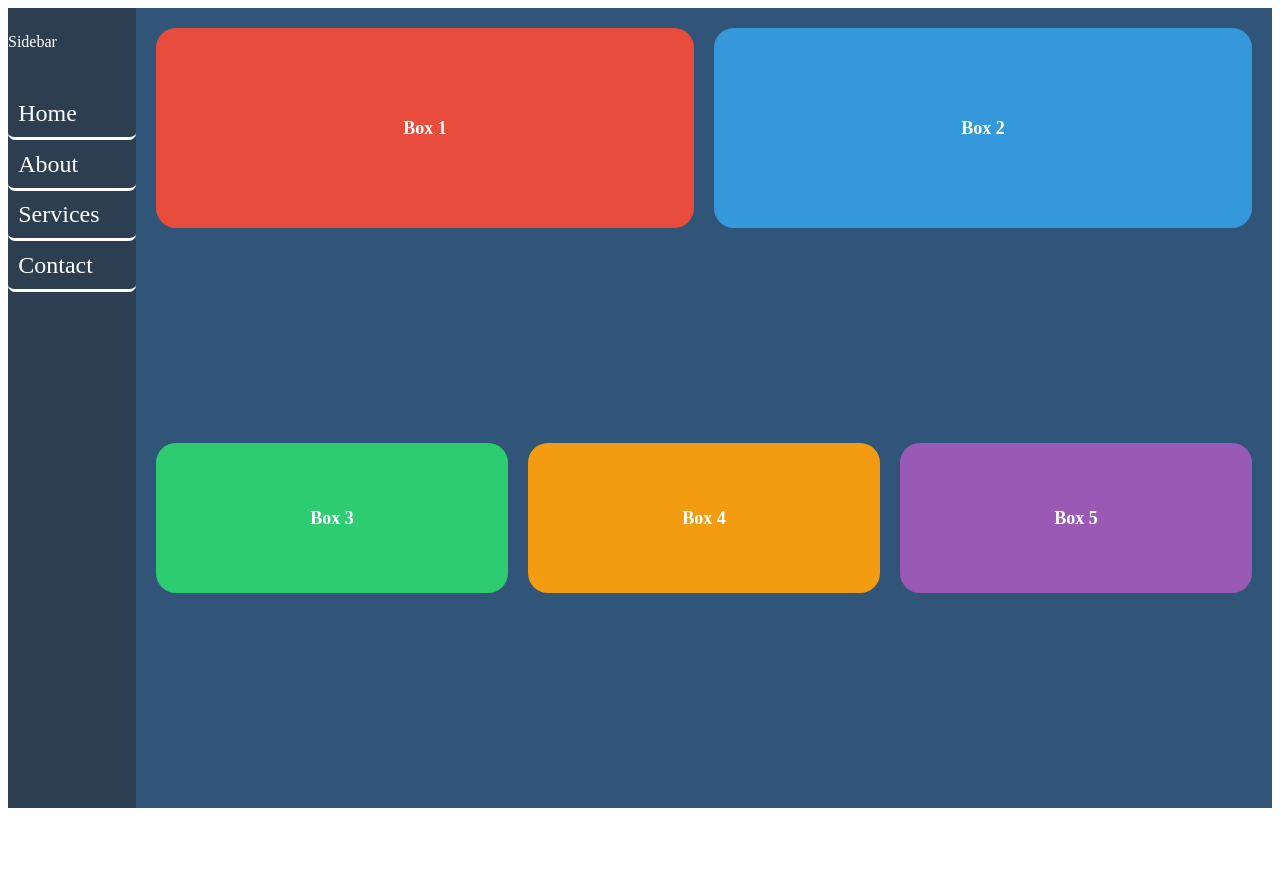
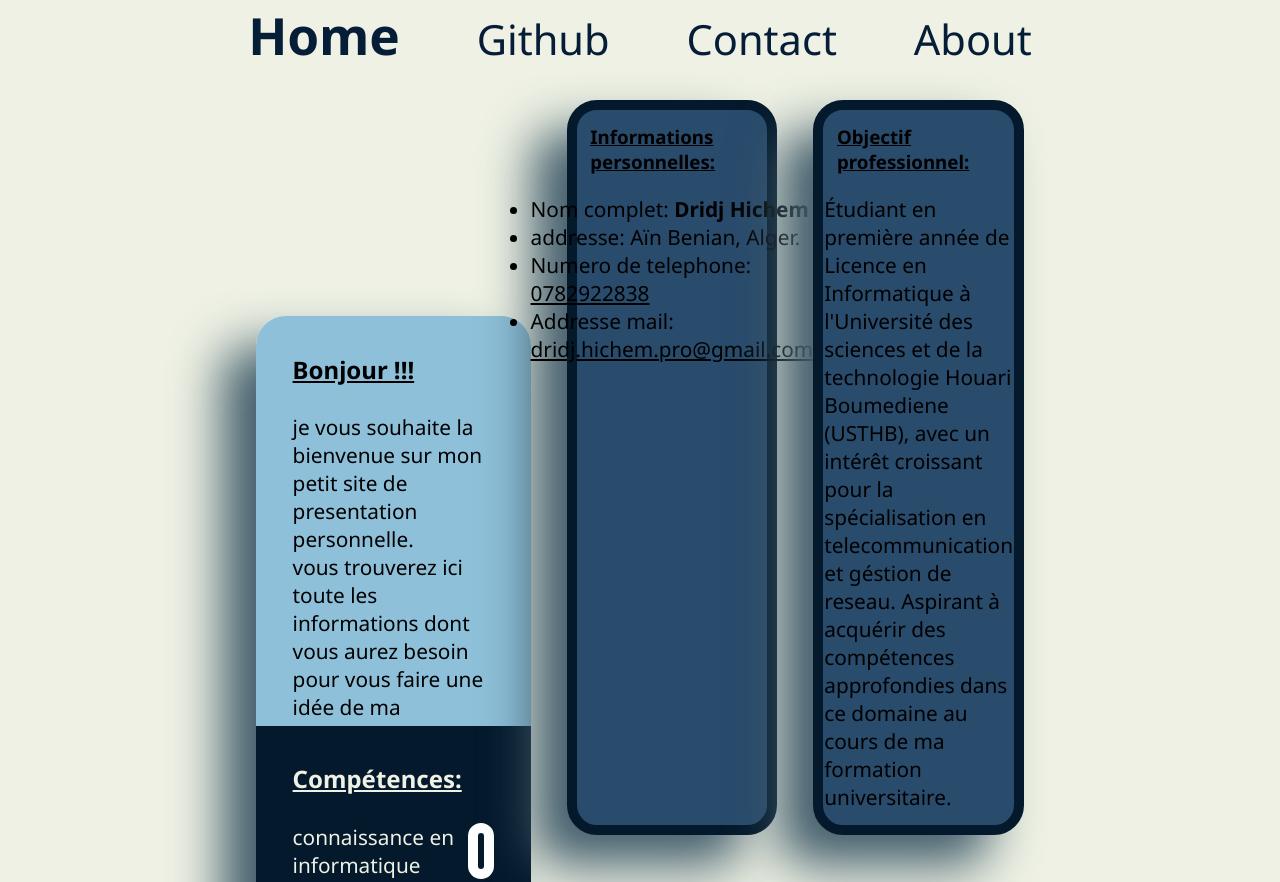
Before and after one commit to cheuzard/unfinished-web-portfolio, a plain HTML site: page index.html in a window 1280 px wide. Shown: the top 882 px of the page. Before the commit the page ends 816 px from the top, so only its background shows below. Drawn offline with Linux system fonts and the light colour scheme.

Commit message:
losing my damn mind

```diff
--- a/index.html
+++ b/index.html
@@ -6,25 +6,87 @@
         <title></title>
         <link rel="stylesheet" href="style.css">
         <script src="index.js"> </script>
+        <link rel="preconnect" href="https://fonts.googleapis.com">
+        <link rel="preconnect" href="https://fonts.gstatic.com" crossorigin>
+        <link href="https://fonts.googleapis.com/css2?family=Noto+Sans:ital,wght@0,100..900;1,100..900&display=swap" rel="stylesheet">
 </head>
+<body>
+  <header>
+    <nav class="navbar">
+        <ul class="nav-bar-ul">
+          <li class="home"><a class="nav-elm" href="#">Home</a></li>
+          <li class="github"><a class="nav-elm" href="#">Github</a></li>
+          <li class="contact"><a class="nav-elm" href="#">Contact</a></li>
+          <li class="about"><a class="nav-elm" href="#">About</a></li>
+        </ul>
+    </nav>
+  </header>
+  <main class="container">
+    <section class="main-box">
+      <figure class="upper">
+        <h1>Bonjour !!!</h1>
+        <p>je vous souhaite la bienvenue sur mon petit site de presentation personnelle. <br>
+        vous trouverez ici toute les informations dont vous aurez besoin pour vous faire une idée de ma personne. <br>
+      <span>je vous souhaite donc une bonne visite!!</span></p>
+      </figure>
+      <figure class="lower">
+        <h1>Compétences:</h1>
+        <ul>
+          <li class="load-bar">connaissance en informatique <figure class="gauge-info" ></figure></li>
 
-<body>
-    <div class="container">
-        <nav class="sidebar">Sidebar
-            <ul>
-                <li class="nav-elm"><a class="side-bar-item" href="#">Home</a></li>
-                <li class="nav-elm"><a class="side-bar-item" href="#">About</a></li>
-                <li class="nav-elm"><a class="side-bar-item" href="#">Services</a></li>
-                <li class="nav-elm"><a class="side-bar-item" href="#">Contact</a></li>
-            </ul>
-        </nav>
-        <main class="content">
-          <div class="box box1">Box 1</div>
-          <div class="box box2">Box 2</div>
-          <div class="box box3">Box 3</div>
-          <div class="box box4">Box 4</div>
-          <div class="box box5">Box 5</div>
-        </main>
-      </div>
+        </ul>
+      </figure>
+    </section>
+    <section class="box-container">
+
+      <section class="box box-1">
+        <h1>Informations personnelles:</h1>
+        <p class="box-text">
+          <ul>
+            <li>Nom complet: <strong>Dridj Hichem </strong></li>
+            <li>addresse: Aïn Benian, Alger.</li>
+            <li>Numero de telephone: <a class="phone" href="tel:0782922838">0782922838</a></li>
+            <li>Addresse mail: <a class="mail" href="mail:dridj.hichem.pro@gmail.com">dridj.hichem.pro@gmail.com</a></li>
+          </ul>
+        </p>
+      </section>
+
+      <section class="box box-2">
+        <h1>Objectif professionnel:</h1>
+        <p class="box-text">
+          Étudiant en première année de Licence en Informatique à l'Université des sciences
+          et de la technologie Houari Boumediene (USTHB), avec un intérêt croissant pour la
+          spécialisation en telecommunication et géstion de reseau. Aspirant à acquérir des
+          compétences approfondies dans ce domaine au cours de ma formation universitaire.</p>
+        </section>
+
+        <section class="box box-3">
+        <h1>Éducation:</h1>
+        <p class="box-text">
+          <li>
+            Licence en Informatique (en cours) à l’Université des sciences et de la
+            technologie Houari Boumediene (USTHB) Année en cours : Première année
+
+          </li>
+          <li>
+    Expérience pertinente : (Aucune expérience professionnelle ou stage à mentionner
+
+          </li>
+        </p>
+      </section>
+
+      <section class="box box-4">
+        <h1>Qualités Personnelles:</h1>
+        <p class="box-text">
+          <ul>
+            <li>Aptitude a travailler au sein d’une équipe.</li>
+            <li>je suis quelqun de tres serieux et motivé à donner le maximum de moi meme </li>
+            <li>j'ai un fort sens des ressponsabilité et prend a coeur tout les projet que j'entreprend  </li>
+          </ul>
+        </p>
+      </section>
+    </section>
+
+  </main>
 </body>
 </html>
--- a/style.css
+++ b/style.css
@@ -1,88 +1,173 @@
-.container {
-    display: flex;
-    height: 100vh;
-
+:root {
+  --ivory: #EEF1E4ff;
+  --mint-cream: #8EC0D9;
+  --oxford-blue: #061D37ff;
+  --charcoal: #04192C;
+  --indigo-dye: #294B6Cff;
+}
+* {
+  margin: 0px;
+  padding: 0px;
 }
 
-  .sidebar {
-    display: flex;
-    width: 10vw;
-    background-color: #2c3e50;
-    color: white;
-    box-sizing: border-box;
-    padding-top: 2%;
-    gap: 5%;
-    flex-direction: column;
+
+
+.nav-bar-ul {
+  list-style-type: none;
 }
-
-  .nav-elm {
-    font-size: 1.5em;
-  }
-  ul{
-    list-style-type: none;
-    margin: 0;
-    padding: 0;
-    overflow: hidden;
+body{
+  font-family: "noto sans", sans-serif;
+  background-color: var(--ivory);
+  height: 100vh;
   display: flex;
   flex-direction: column;
-    flex: 1;
+  justify-content: flex-start;
+  align-items: center;
 }
-  li {
-    border-bottom: white solid;
-    border-radius: 7px;
-    margin: 0px;
-    padding: 8%;
+header {
+  width: 100vw;
+  display: flex;
+  justify-content: center;
+  /* background-color: var(--mint-cream); */
 }
-  a {
-    color: white;
+.nav-elm{
+  color: var(--oxford-blue);
   text-decoration: none;
+  font-size: 2em;
 }
-
-  .content {
-    flex: 1;
+.home {
+  font-size: large;
+  font-size: 1.6em;
+  font-weight: bolder;
+}
+.nav-bar, .nav-bar-ul {
   display: flex;
-    flex-wrap: wrap;
-    gap: 20px;
-    padding: 20px;
-    background-color: #315579;
+  justify-content: center;
+  align-items: baseline;
+  width: fit-content;
+  height: 100px;
+  gap: 6vw;
 }
-
-  .box {
+.container {
   display: flex;
   justify-content: center;
   align-items: center;
-    color: white;
-    font-size: 18px;
-    font-weight: bold;
-    border-radius: 20px;
+  flex-grow: 1;
+  width: 60vw;
+  gap: 36px;
+}
+p{
+  height: fit-content;
+  font-size: 1.3rem;
+}
+li{
+  font-size: 1.3rem;
 }
 
-  .box1 {
-    background-color: #e74c3c;
-    flex-basis: calc(50% - 10px);
-    height: 200px;
+h1 {
+  text-decoration: underline;
+  padding-bottom: 2ch;
+}
+.box{
+  display: flex;
+  justify-content: start;
+  align-items: center;
+  flex-direction: column;
+  border-radius: 30px;
+  padding: 3%;
+}
+.box, .main-box{
+  box-shadow: -34px 30px 50px 0px #425d6b;
 }
 
-  .box2 {
-    background-color: #3498db;
-    flex-basis: calc(50% - 10px);
-    height: 200px;
+.main-box{
+  flex: 1;
+  min-width: 30ch;
+  max-width: 50ch;
+  height: 960px;
+  border-radius: 30px;
+}
+.box-container{
+  display: flex;
+  flex-wrap: wrap;
+  width: 936px;
+  height: fit-content;
+
+  gap: 60px 36px;
+}
+.box{
+  aspect-ratio: 1 / 1;
+  width:  calc(50% - 18px);
+}
+.main-box{
+  display: flex;
+  flex-direction: column;
+}
+.upper{
+  border-top-left-radius: 30px;
+  border-top-right-radius: 30px;
+  background-color: var(--mint-cream);
+  height: 35%;
+}
+.lower{
+  border-bottom-left-radius: 30px;
+  border-bottom-right-radius: 30px;
+  height: 65%;
+  background-color: var(--charcoal);
+  color: var(--ivory);
+}
+.upper, .lower {
+  padding: 4ch;
+}
+.box {
+  box-sizing: border-box;
+  background-color: var(--indigo-dye);
+  border: 10px solid var(--charcoal);
+  border-color: var(--charcoal);
+}
+.phone, .mail {
+  color: black;
+}
+span{
+  font-weight: bold;
+}
+.load-bar{
+  display: flex;
+  justify-content: space-between;
+}
+.gauge-info {
+
+  aspect-ratio: 1 / 1;
+  width: 10px;
+  border: 10px solid white;
+  border-radius: 50px;
 }
 
-  .box3 {
-    background-color: #2ecc71;
-    flex-basis: calc(33.33% - 13.33px);
-    height: 150px;
+
+
+
+
+
+
+
+
+
+
+
+
+
+
+@media screen and (max-width: 768px) {
+.container{
+  flex-direction: column;
 }
-
-  .box4 {
-    background-color: #f39c12;
-    flex-basis: calc(33.33% - 13.33px);
-    height: 150px;
+  .nav-elm{
+    font-size: 1.8em;
   }
-
-  .box5 {
-    background-color: #9b59b6;
-    flex-basis: calc(33.33% - 13.33px);
-    height: 150px;
+  .home{
+    visibility: collapse;
   }
+  ul{
+    align-items: center;
+  }
+}
```
Lines whose indentation alone changed are shown as unchanged.
